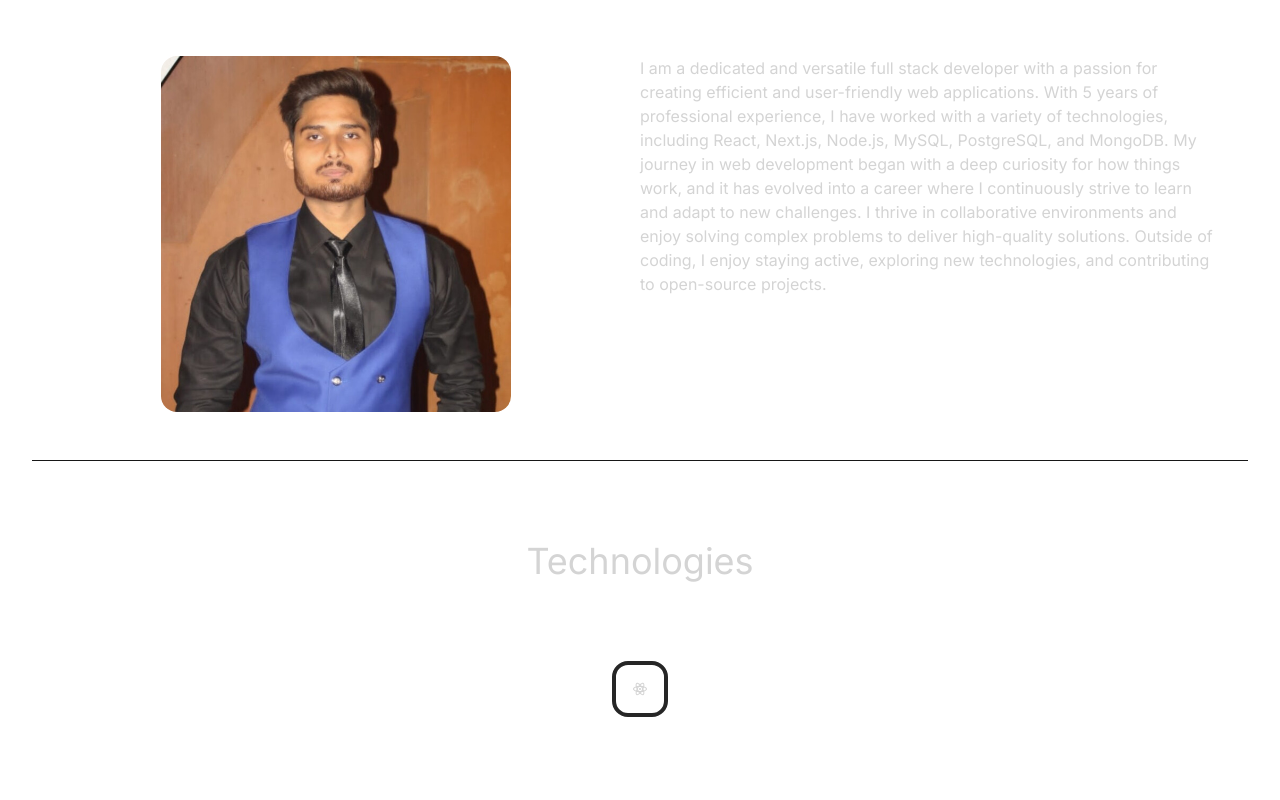
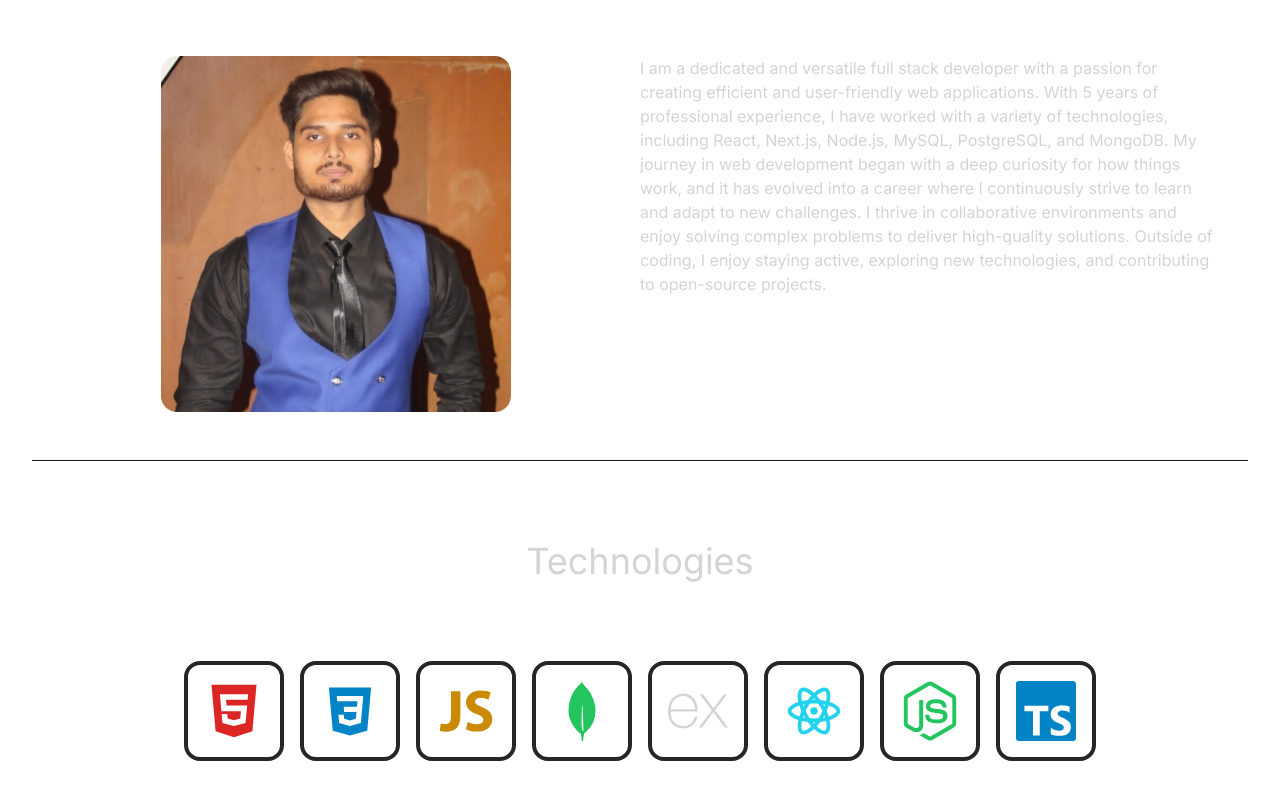
Before and after one commit to Faixan6190/Portfolio, a React (Vite) app: page / in a window 1280 px wide. Shown: the part 905-1705 px from the top of the page. Built offline with nearby package versions, Linux system fonts and the light colour scheme.

Commit message:
fixing color

```diff
--- a/src/components/Technologies.jsx
+++ b/src/components/Technologies.jsx
@@ -1,4 +1,12 @@
+import "../index.css";
+import { FaHtml5 } from "react-icons/fa";
+import { DiCss3 } from "react-icons/di";
+import { IoLogoJavascript } from "react-icons/io";
+import { SiMongodb } from "react-icons/si";
+import { SiExpress } from "react-icons/si";
 import { RiReactjsLine } from "react-icons/ri";
+import { FaNodeJs } from "react-icons/fa";
+import { SiTypescript } from "react-icons/si";
 
 const Technologies = () => {
   return (
@@ -6,7 +14,28 @@ const Technologies = () => {
       <h1 className="my-20 text-center text-4xl">Technologies</h1>
       <div className="flex flex-wrap items-center justify-center gap-4">
         <div className="rounded-2xl border-4 border-neutral-800 p-4">
-          <RiReactjsLine />
+          <FaHtml5 className="text-6xl text-red-600" />
+        </div>
+        <div className="rounded-2xl border-4 border-neutral-800 p-4">
+          <DiCss3 className="text-6xl text-sky-600" />
+        </div>
+        <div className="rounded-2xl border-4 border-neutral-800 p-4">
+          <IoLogoJavascript className="text-6xl text-yellow-600" />
+        </div>
+        <div className="rounded-2xl border-4 border-neutral-800 p-4">
+          <SiMongodb className="text-6xl text-green-500" />
+        </div>
+        <div className="rounded-2xl border-4 border-neutral-800 p-4">
+          <SiExpress className="text-6xl " />
+        </div>
+        <div className="rounded-2xl border-4 border-neutral-800 p-4">
+          <RiReactjsLine className="text-6xl text-cyan-400" />
+        </div>
+        <div className="rounded-2xl border-4 border-neutral-800 p-4">
+          <FaNodeJs className="text-6xl text-green-500" />
+        </div>
+        <div className="rounded-2xl border-4 border-neutral-800 p-4">
+          <SiTypescript className="text-6xl text-sky-600" />
         </div>
       </div>
     </div>
```
